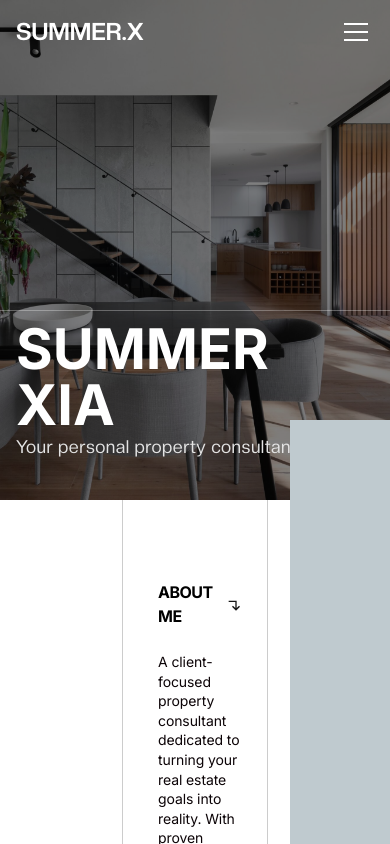
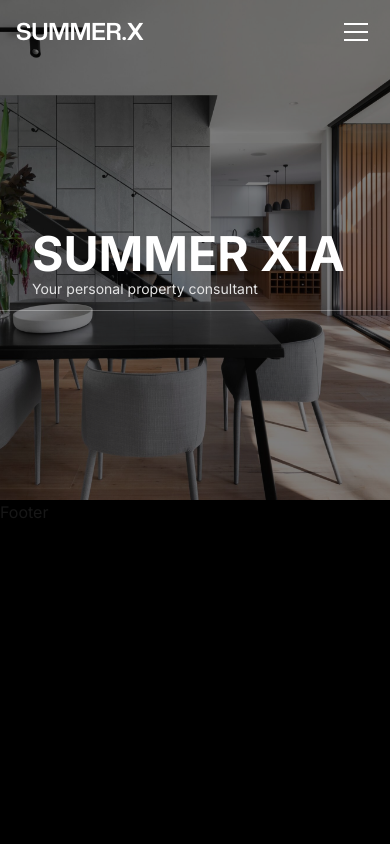
Before and after one commit to eypae/summer-portfolio, a Next.js app: page / in a window 390 px wide. Shown: the top 844 px of the page. Built offline with nearby package versions, Linux system fonts and the light colour scheme.

Commit message:
fixed hero responsiveness

```diff
--- a/app/page.tsx
+++ b/app/page.tsx
@@ -10,7 +10,7 @@ const Page = () => {
       <Navbar />
       <main>
         <Hero />
-        <About />
+        {/* <About /> */}
       </main>
       <Footer />
     </div>
--- a/components/Hero.tsx
+++ b/components/Hero.tsx
@@ -18,28 +18,25 @@ const Hero = () => {
       </div>
 
       {/* Decorative vertical lines — desktop only */}
-      <div className="hidden xl:block absolute inset-0 max-w-360 mx-auto pointer-events-none">
-        <div className="absolute left-30.5 top-0 bottom-0 border-l border-white/30" />
-        <div className="absolute right-30.5 top-0 bottom-0 border-l border-white/30" />
+      <div className="hidden lg:block absolute inset-0 max-w-360 mx-auto pointer-events-none">
+        <div className="absolute xl:left-30.5 lg:left-20 top-0 bottom-0 border-l border-white/30" />
+        <div className="absolute xl:right-30.5 lg:right-20 top-0 bottom-0 border-l border-white/30" />
       </div>
 
       {/* Horizontal line — full section width, not capped by max-w */}
       <div className="absolute left-0 right-0 top-77.5 border-t border-white/30 pointer-events-none" />
 
       {/* Hero Text Content */}
-      <div className="absolute inset-0 flex flex-col justify-end max-w-[1440px] mx-auto w-full left-1/2 -translate-x-1/2">
+      <div className="absolute inset-0 flex flex-col justify-end max-w-360 mx-auto w-full left-1/2 -translate-x-1/2">
         {/* Main hero text block */}
-        <div
-          className="px-4 sm:px-8 md:px-12 lg:px-16 xl:px-0 xl:absolute xl:left-[158px]
-        xl:top-[319px] pb-10 sm:pb-12 xl:pb-0"
-        >
+        <div className="px-8 md:px-12 lg:px-16 xl:px-0 absolute lg:left-10 xl:left-39.5 sm:top-79.75 top-57.5 pb-10 sm:pb-12 xl:pb-0">
           <motion.h1
             initial={{ opacity: 0, y: 40 }}
             animate={{ opacity: 1, y: 0 }}
             transition={{ duration: 0.9, ease: [0.25, 0.1, 0.25, 1] }}
             className="text-white leading-none font-bold"
             style={{
-              fontSize: "clamp(56px, 7.6vw, 110px)",
+              fontSize: "clamp(48px, 7.6vw, 110px)",
             }}
           >
             SUMMER XIA
@@ -48,7 +45,7 @@ const Hero = () => {
             initial={{ opacity: 0, y: 20 }}
             animate={{ opacity: 1, y: 0 }}
             transition={{ duration: 0.9, delay: 0.25, ease: "easeOut" }}
-            className="text-[#e4e4e4] display-small-text"
+            className="text-[#e4e4e4] text-[14px] sm:text-[16px] md:text-[18px]"
           >
             Your personal property consultant
           </motion.p>
@@ -59,7 +56,7 @@ const Hero = () => {
           initial={{ opacity: 0 }}
           animate={{ opacity: 1 }}
           transition={{ duration: 0.9, delay: 0.45 }}
-          className="hidden xl:block absolute right-39.5 text-[#e4e4e4] text-right top-86 display-small-text"
+          className="hidden lg:block absolute lg:right-26 xl:right-36 text-[#e4e4e4] text-right top-81 display-small-text"
         >
           [Singapore, 2026]
         </motion.p>
--- a/components/Navbar.tsx
+++ b/components/Navbar.tsx
@@ -46,7 +46,7 @@ const Navbar = () => {
             : "bg-transparent"
         }`}
       >
-        <div className="max-w-[1440px] mx-auto h-full flex items-center justify-between px-4 sm:px-8 md:px-12 lg:px-16 xl:px-[158px]">
+        <div className="max-w-360 mx-auto h-full flex items-center justify-between px-4 sm:px-8 md:px-12 lg:px-27 xl:px-39.5">
           {/* Logo */}
           <span className="text-white font-display font-bold text-[24px] md:text-[32px] cursor-pointer select-none">
             {" "}
@@ -73,14 +73,15 @@ const Navbar = () => {
           {/* Right side */}
           <div className="flex items-center gap-3">
             {/* Contact Button — desktop */}
-            <button
-              onClick={() => scrollTo("footer")}
-              className="hidden md:flex items-center gap-[6px] button-container bg-white/60 hover:bg-white transition-colors duration-200 cursor-pointer"
+            <Link
+              href="https://api.whatsapp.com/send?phone=6586687123&text=Hi%20Summer!%20I%20came%20across%20your%20website%20and%20I%20wish%20to%20learn%20more%20about%20your%20service.%20Thanks!"
+              target="_blank"
             >
-              <span className="text-black text-[16px]">Contact</span>
-              <GoArrowRight className="text-black" size={22} />
-            </button>
-
+              <button className="hidden md:flex items-center gap-1.5 button-container bg-white/60 hover:bg-white transition-colors duration-200 cursor-pointer">
+                <span className="text-black text-[16px]">Contact</span>
+                <GoArrowRight className="text-black" size={22} />
+              </button>
+            </Link>
             {/* Hamburger — mobile only */}
             <button
               onClick={() => setMenuOpen((o) => !o)}
```
